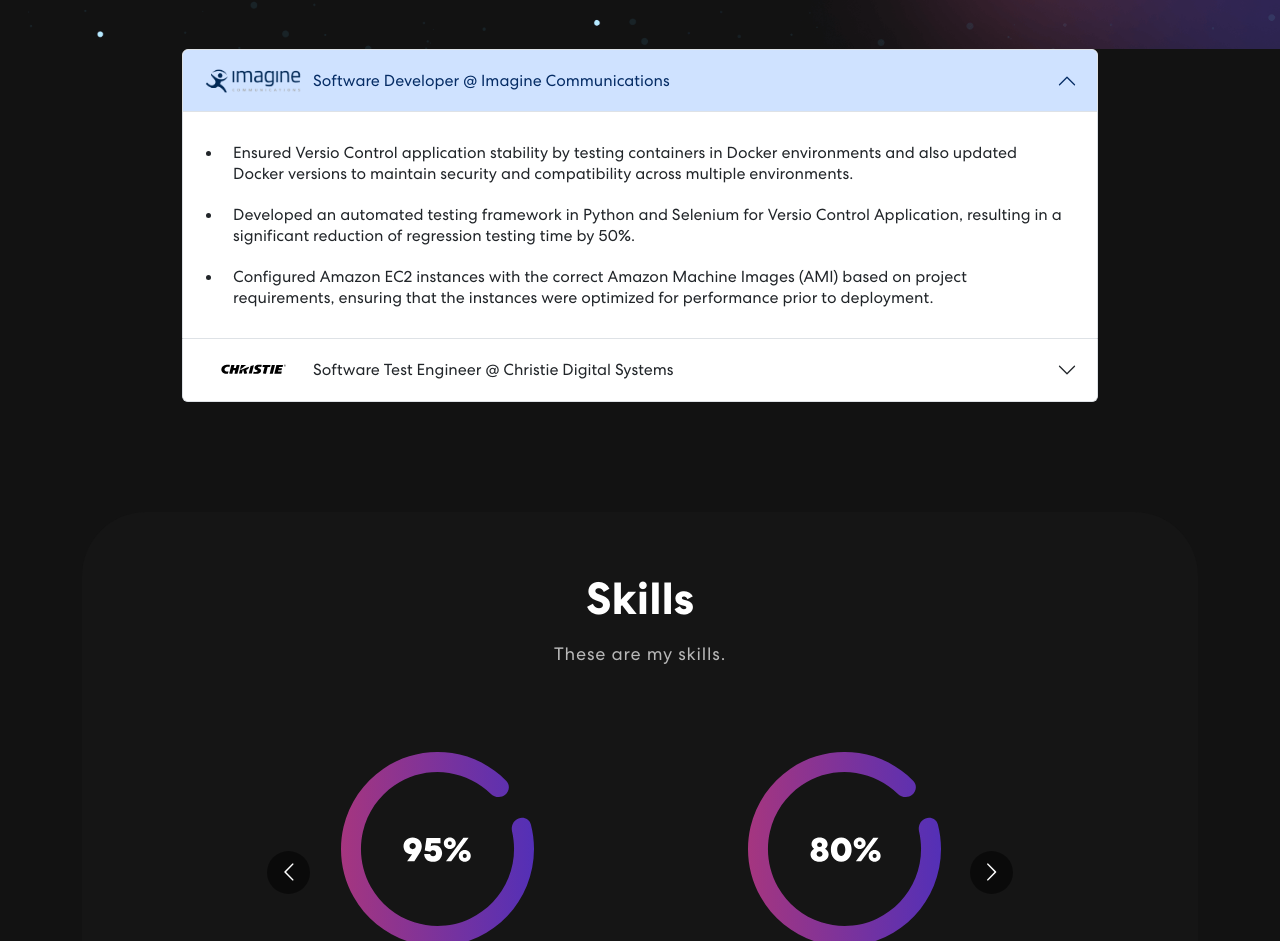
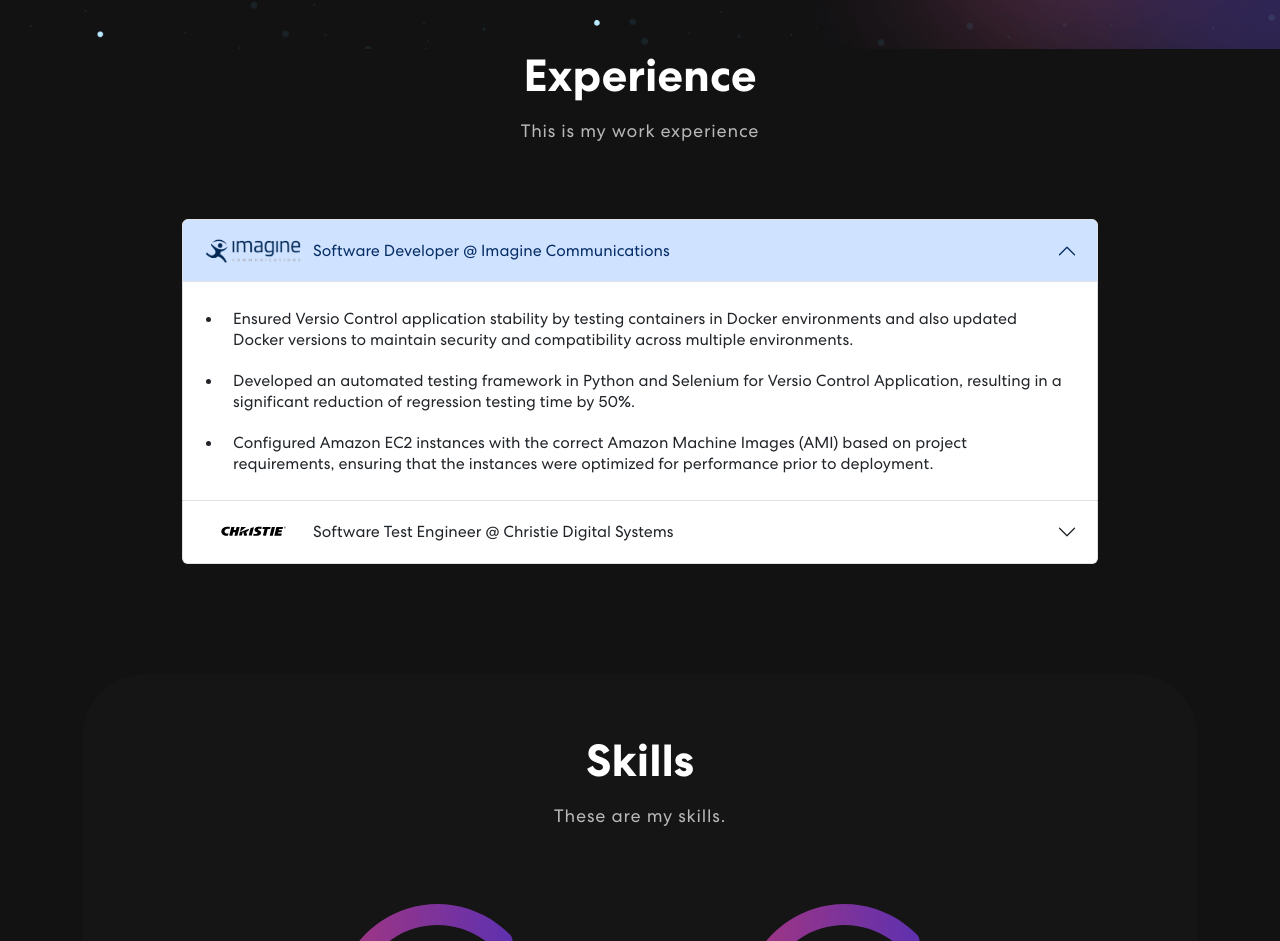
Before and after one commit to xinhuey/xhw-portfolio, a React (Create React App) app in the folder xhw-portfolio/: page / in a window 1280 px wide. Shown: the part 731-1672 px from the top of the page. Built offline with nearby package versions, Linux system fonts and the light colour scheme.

Commit message:
reformatted the text

```diff
--- a/xhw-portfolio/src/App.css
+++ b/xhw-portfolio/src/App.css
@@ -362,13 +362,27 @@ nav.navbar .navbar-toggler[aria-expanded="true"] .navbar-toggler-icon{
 
 .accordion{
   border-radius: 100px;
-  text-align: center;
+  text-align: left;
   padding: 60px 50px;
   margin-top: -60px;
 }
 
-li{
-  text-align:'left';
+.accordion h2{
+  font-size: 45px;
+  font-weight: 700;
+  text-align: center;
+}
+
+.accordion p{
+  color: #B8B8B8;
+  font-size: 18px;
+  letter-spacing: 0.8px;
+  line-height: 1.5em;
+  margin: 14px 0 75px 0;
+  text-align: center;
+}
+
+.accordion-body ul li{
   padding: 10px;
 }
 
--- a/xhw-portfolio/src/components/Experience.js
+++ b/xhw-portfolio/src/components/Experience.js
@@ -8,6 +8,8 @@ export const Experience = () => {
     <section className = "experience" id = "experiences">
         <Container>
             <div className = "accordion">
+                <h2>Experience</h2>
+                <p>This is my work experience<br></br></p>
                 <Accordion defaultActiveKey="0" >
 
                 <Accordion.Item eventKey="0" >
@@ -21,8 +23,8 @@ export const Experience = () => {
                       <span>Software Developer @ Imagine Communications</span>
                     </div>
                 </Accordion.Header>
-                <Accordion.Body style={{ padding: '20px' }}>
-                    <ul style={{ listStyleType: 'disc', paddingLeft: '20px', margin: '0', textAlign:'left' }}>
+                <Accordion.Body >
+                    <ul style={{ listStyleType: 'disc', paddingLeft: '20px', margin: '0'  }}>
                         <li>Ensured Versio Control application stability by testing containers in Docker environments and also updated Docker versions to maintain security and compatibility across multiple environments.</li>
                         <li>Developed an automated testing framework in Python and Selenium for Versio Control Application, resulting in a significant reduction of regression testing time by 50%.</li>
                         <li>Configured Amazon EC2 instances with the correct Amazon Machine Images (AMI) based on project requirements, ensuring that the instances were optimized for performance prior to deployment.</li>
@@ -41,13 +43,12 @@ export const Experience = () => {
                     </div>
                 </Accordion.Header>
                         <Accordion.Body>
-                            Lorem ipsum dolor sit amet, consectetur adipiscing elit, sed do
-                            eiusmod tempor incididunt ut labore et dolore magna aliqua. Ut enim ad
-                            minim veniam, quis nostrud exercitation ullamco laboris nisi ut
-                            aliquip ex ea commodo consequat. Duis aute irure dolor in
-                            reprehenderit in voluptate velit esse cillum dolore eu fugiat nulla
-                            pariatur. Excepteur sint occaecat cupidatat non proident, sunt in
-                            culpa qui officia deserunt mollit anim id est laborum.
+                            <ul style={{ listStyleType: 'disc', margin: '0'  }}>
+                                <li>Designed and executed test cases, logged 5 critical defects before MicroTiles LED latest software release.</li>
+                                <li>Enhanced and debugged a testing tool, CAWS which automates web UI testing, thus achieving 95% code coverage (Python and Selenium).</li>
+                                <li>Developed a Python utility tool, facilitating the efficient file format conversion for EDID files (.bin to .txt).</li>
+                                <li>Pioneered a log monitoring tool in Python (PyQt5) that establishes live telnet sessions to monitor and displays the logs in a table, improving efficiency and accuracy in testing phases by 40%.</li>
+                            </ul>
                         </Accordion.Body>
                 </Accordion.Item>
                 </Accordion>
--- a/xhw-portfolio/src/components/NavBar.js
+++ b/xhw-portfolio/src/components/NavBar.js
@@ -47,6 +47,7 @@ export const NavBar = () => {
         <Navbar.Collapse id="basic-navbar-nav">
           <Nav className="ms-auto">
             <Nav.Link href="#home" className = {activeLink === 'home' ? 'active navbar-link' : 'navbar-link'} onClick = {() => onUpdateActiveLink('home')}>Home</Nav.Link>
+            <Nav.Link href="#experiences" className = {activeLink === 'experience' ? 'active navbar-link' : 'navbar-link'} onClick = {() => onUpdateActiveLink('experience')}>Experience</Nav.Link>
             <Nav.Link href="#skills" className = {activeLink === 'skills' ? 'active navbar-link' : 'navbar-link'} onClick = {() => onUpdateActiveLink('skills')}>Skills</Nav.Link>
             <Nav.Link href="#projects" className = {activeLink === 'projects' ? 'active navbar-link' : 'navbar-link'} onClick = {() => onUpdateActiveLink('projects')}>Projects</Nav.Link>
           </Nav>
```
